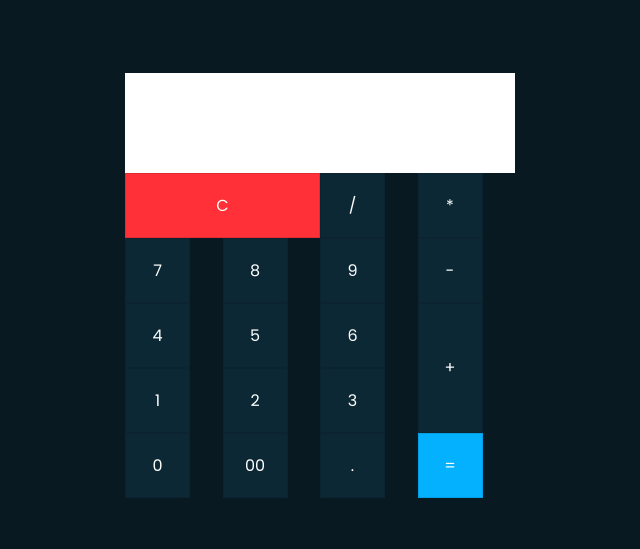
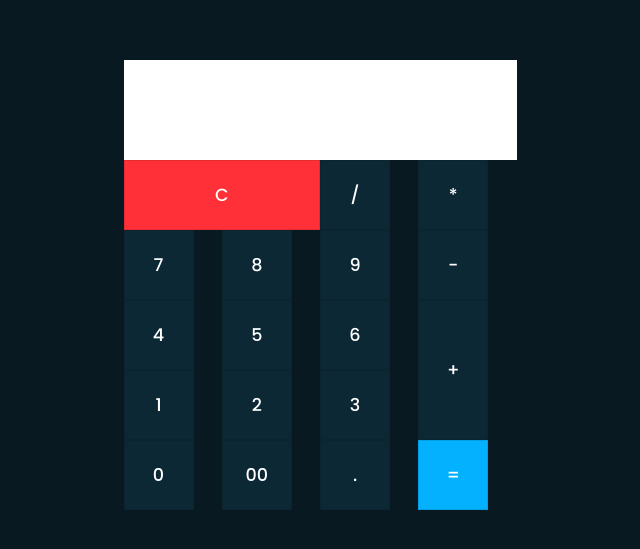
Before and after one commit to lucasrenandev/calculadora, a plain HTML site: page index.html in a window 1280 px wide. Shown: the part 115-664 px from the top of the page, without its empty margins (320-960 px from the left). Drawn offline with Linux system fonts and the light colour scheme.

Commit message:
Atualização Css

```diff
--- a/css/style.css
+++ b/css/style.css
@@ -25,6 +25,7 @@ body {
     height: 100px;
     grid-column: span 4;
     font-size: 1.2em;
+    font-weight: 500;
     text-align: right;
     border: none;
     outline: none;
@@ -33,10 +34,12 @@ body {
 
 .calculadora span {
     display: grid;
-    width: 65px;
-    height: 65px;
+    width: 70px;
+    height: 70px;
     background-color: #0C2835;
     color: #fff;
+    font-size: 1.1em;
+    font-weight: 500;
     border: 1px solid rgba(0, 0, 0, 0.1);
     place-items: center;
 }
```
